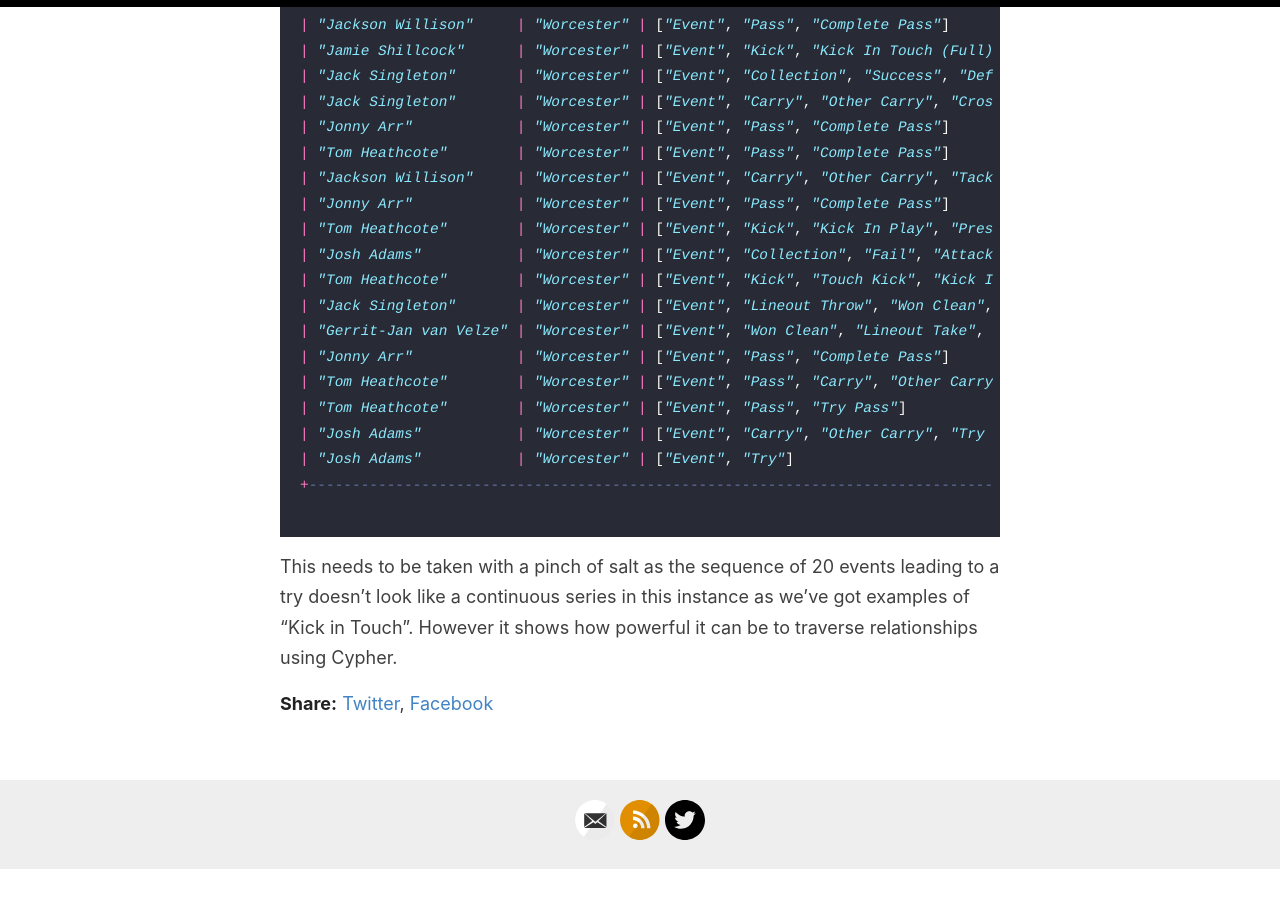
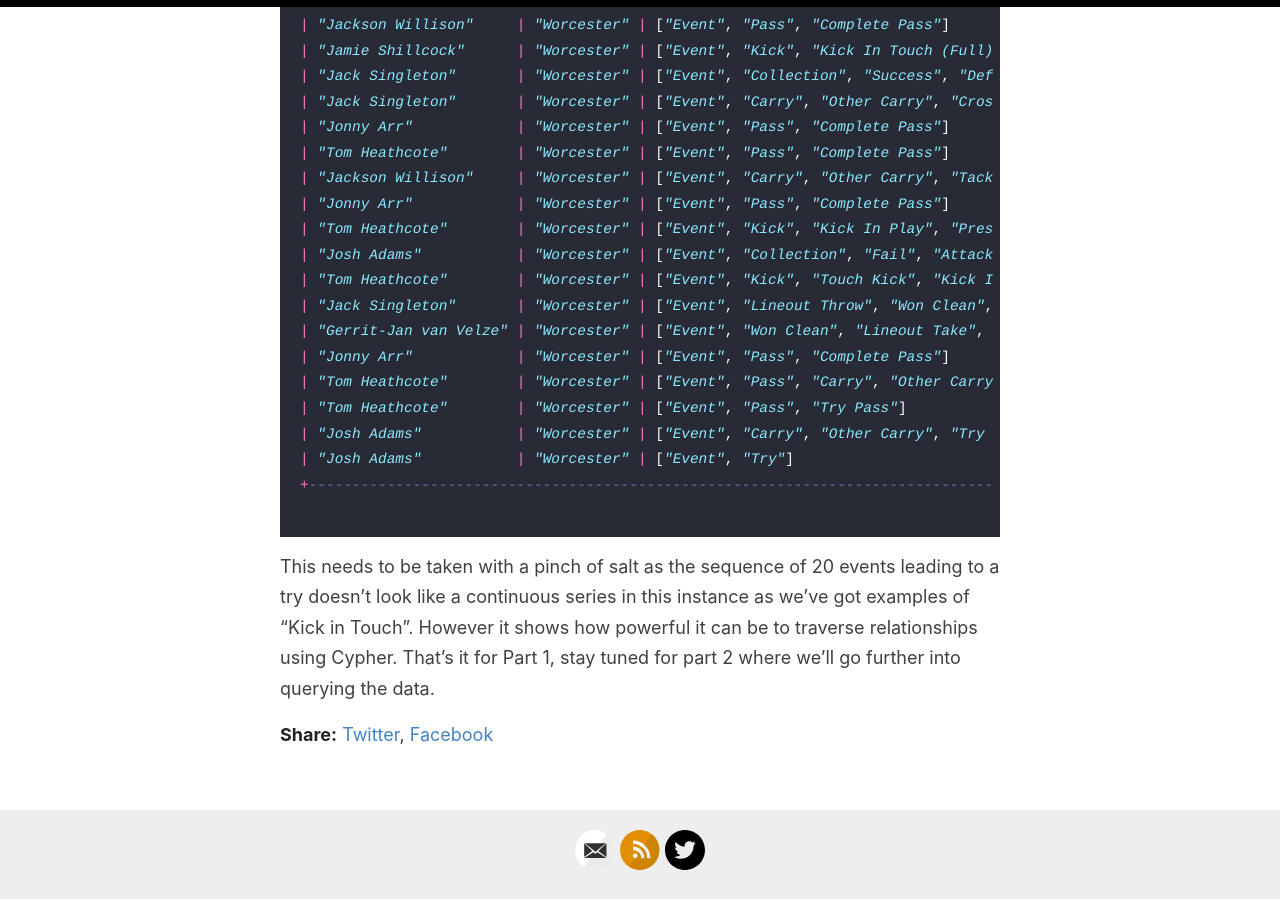
Before and after one commit to Grant592/grant592.github.io, a Jekyll site: the page built from _posts/2021-11-04-graphs-databases-opta.md, in a window 1280 px wide and 900 px high, scrolled down 11165 px. Built offline with Jekyll 4.4.1, drawn with Linux system fonts in a browser that asks for light colours; comment, search, counter and statistics services are not loaded; before the commit the page ends 12034 px from its top, so only the background shows below that; some of the changed text lies outside the part shown.

Commit message:
Added part 1 notes

````diff
--- a/_posts/2021-11-04-graphs-databases-opta.md
+++ b/_posts/2021-11-04-graphs-databases-opta.md
@@ -1,6 +1,6 @@
 ---
 layout: post
-title: Graph Databases for Rugby Analysis
+title: Graph Databases for Rugby Analytics - Part 1
 comments: true
 categories: [Neo4J, Graph Databases, Rugby]
 ---
@@ -381,4 +381,4 @@ RETURN p.forename + " " + p.surname as playerName, t.name as teamName, labels(ev
 
 ```
 
-This needs to be taken with a pinch of salt as the sequence of 20 events leading to a try doesn't look like a continuous series in this instance as we've got examples of "Kick in Touch". However it shows how powerful it can be to traverse relationships using Cypher.
+This needs to be taken with a pinch of salt as the sequence of 20 events leading to a try doesn't look like a continuous series in this instance as we've got examples of "Kick in Touch". However it shows how powerful it can be to traverse relationships using Cypher. That's it for Part 1, stay tuned for part 2 where we'll go further into querying the data.
````
